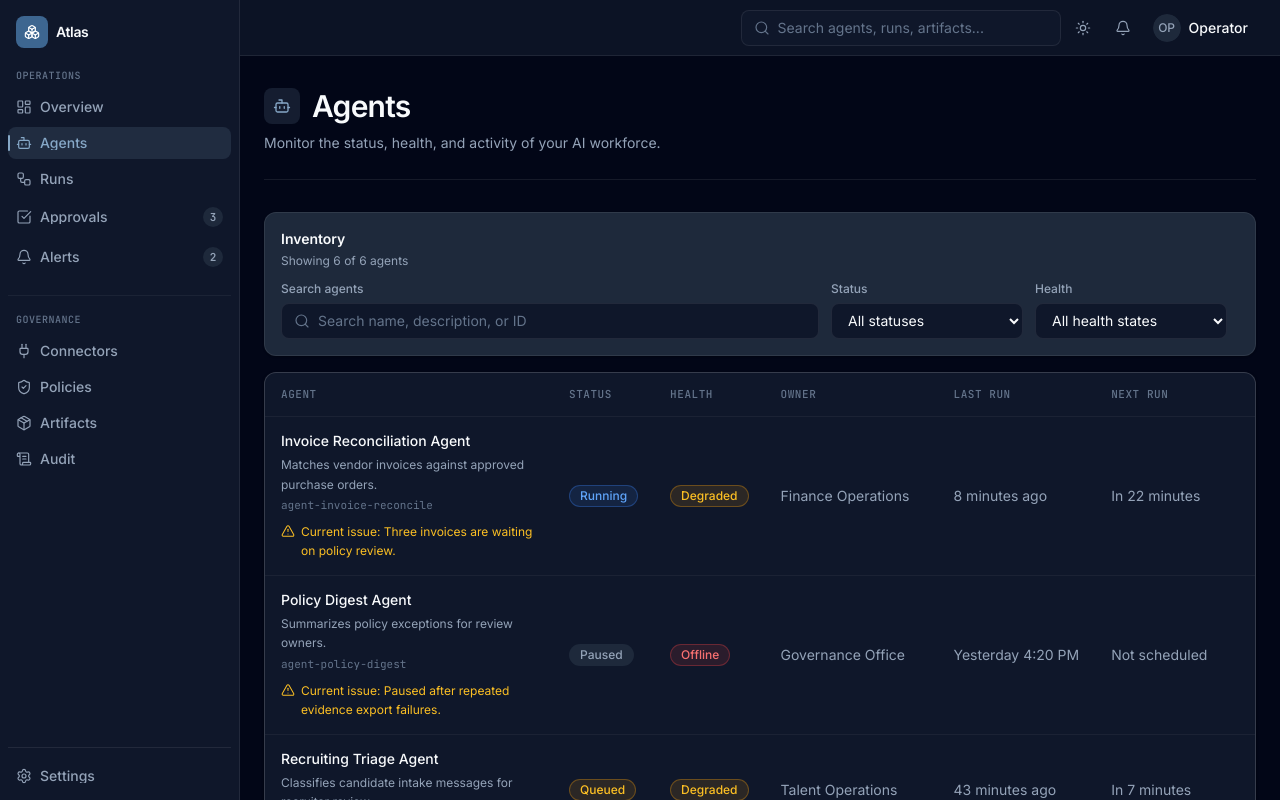
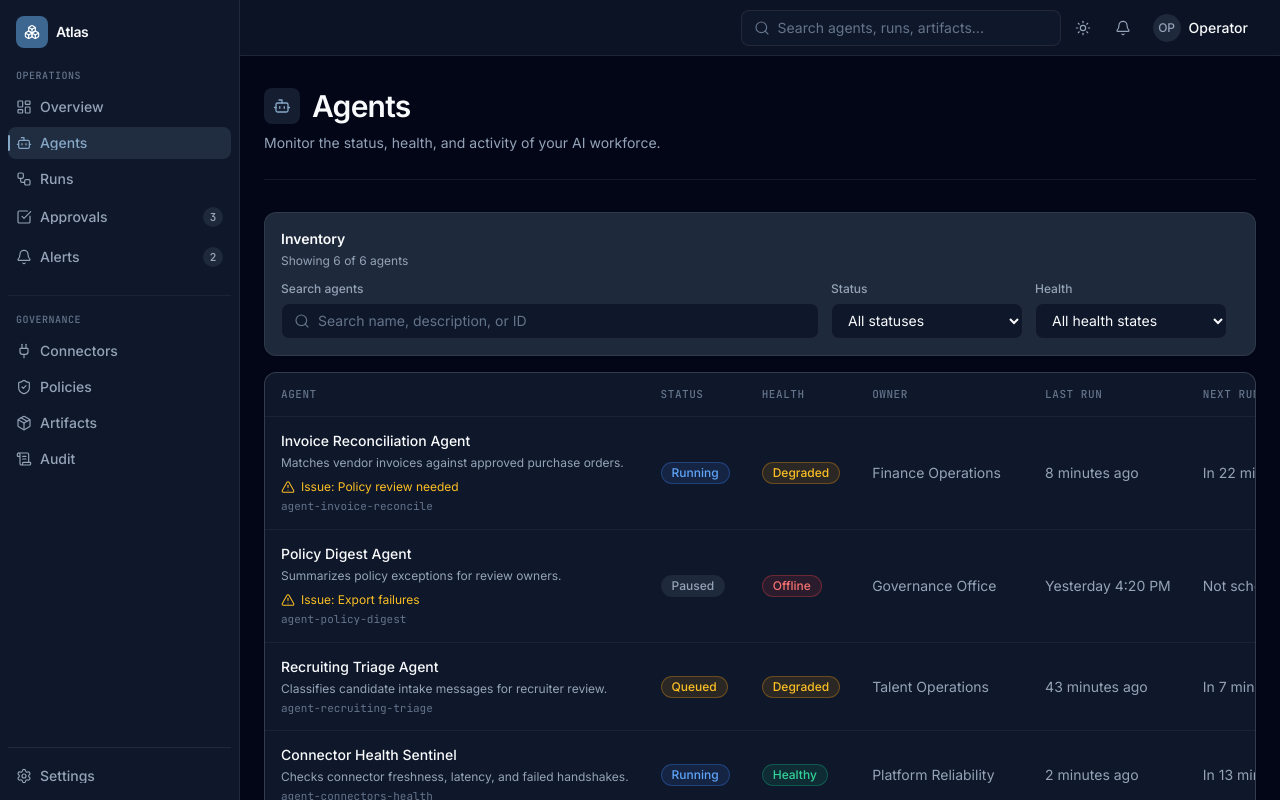
Before and after one commit to vasudevap/agent-control-center, a Next.js app in the folder apps/web/: page /agents in a window 1280 px wide. Shown: the top 800 px of the page. Built offline with nearby package versions, Linux system fonts and the light colour scheme.

Commit message:
Simplify agents inventory details

```diff
--- a/apps/web/src/app/(shell)/agents/agents-inventory.tsx
+++ b/apps/web/src/app/(shell)/agents/agents-inventory.tsx
@@ -35,6 +35,7 @@ export interface AgentRecord {
   nextRun: string;
   version: string;
   currentIssue?: string;
+  issueSummary?: string;
 }
 
 interface AgentsInventoryProps {
@@ -54,6 +55,7 @@ const MOCK_AGENTS: AgentRecord[] = [
     nextRun: "In 22 minutes",
     version: "v1.8.3",
     currentIssue: "Three invoices are waiting on policy review.",
+    issueSummary: "Policy review needed",
   },
   {
     id: "agent-calendar-briefing",
@@ -88,6 +90,7 @@ const MOCK_AGENTS: AgentRecord[] = [
     nextRun: "Not scheduled",
     version: "v0.9.5",
     currentIssue: "Paused after repeated evidence export failures.",
+    issueSummary: "Export failures",
   },
   {
     id: "agent-recruiting-triage",
@@ -211,6 +214,8 @@ function FieldPair({ label, value }: { label: string; value: React.ReactNode })
 }
 
 function AgentIdentity({ agent }: { agent: AgentRecord }) {
+  const issueLabel = agent.issueSummary ?? agent.currentIssue;
+
   return (
     <div className="flex min-w-0 flex-col gap-1">
       <Link
@@ -219,16 +224,16 @@ function AgentIdentity({ agent }: { agent: AgentRecord }) {
       >
         {agent.name}
       </Link>
-      <p className="max-w-xl whitespace-normal text-xs leading-relaxed text-foreground-secondary">
+      <p className="max-w-md truncate text-xs text-foreground-secondary">
         {agent.description}
       </p>
-      <p className="font-mono text-[11px] text-foreground-tertiary">{agent.id}</p>
-      {agent.currentIssue && (
-        <p className="mt-1 flex items-start gap-1.5 whitespace-normal text-xs leading-relaxed text-warning">
-          <AlertTriangle className="mt-0.5 size-3.5 shrink-0" aria-hidden="true" />
-          <span>Current issue: {agent.currentIssue}</span>
+      {issueLabel && (
+        <p className="mt-1 flex items-center gap-1.5 text-xs text-warning">
+          <AlertTriangle className="size-3.5 shrink-0" aria-hidden="true" />
+          <span className="truncate">Issue: {issueLabel}</span>
         </p>
       )}
+      <p className="font-mono text-[11px] text-foreground-tertiary">{agent.id}</p>
     </div>
   );
 }
@@ -246,7 +251,6 @@ function AgentsTable({ agents }: { agents: AgentRecord[] }) {
             <TableHead className="hidden lg:table-cell">Owner</TableHead>
             <TableHead>Last Run</TableHead>
             <TableHead>Next Run</TableHead>
-            <TableHead className="hidden lg:table-cell">Version</TableHead>
           </TableRow>
         </TableHeader>
         <TableBody>
@@ -266,9 +270,6 @@ function AgentsTable({ agents }: { agents: AgentRecord[] }) {
               </TableCell>
               <TableCell className="text-sm text-foreground-secondary">{agent.lastRun}</TableCell>
               <TableCell className="text-sm text-foreground-secondary">{agent.nextRun}</TableCell>
-              <TableCell className="hidden font-mono text-xs text-foreground-secondary lg:table-cell">
-                {agent.version}
-              </TableCell>
             </TableRow>
           ))}
         </TableBody>
@@ -295,9 +296,7 @@ function MobileAgentsList({ agents }: { agents: AgentRecord[] }) {
                     <h2 className="text-sm font-semibold text-foreground">{agent.name}</h2>
                     <p className="mt-1 font-mono text-[11px] text-foreground-tertiary">{agent.id}</p>
                   </div>
-                  <span className="font-mono text-xs text-foreground-secondary">{agent.version}</span>
                 </div>
-                <p className="text-xs leading-relaxed text-foreground-secondary">{agent.description}</p>
               </div>
 
               <dl className="grid grid-cols-2 gap-4">
@@ -313,9 +312,9 @@ function MobileAgentsList({ agents }: { agents: AgentRecord[] }) {
                 <FieldPair label="Next Run" value={agent.nextRun} />
               </dl>
 
-              {agent.currentIssue && (
+              {(agent.issueSummary ?? agent.currentIssue) && (
                 <div className="rounded-atlas-md border border-warning-border bg-warning-bg px-3 py-2 text-xs leading-relaxed text-warning">
-                  <span className="font-medium">Current issue:</span> {agent.currentIssue}
+                  <span className="font-medium">Issue:</span> {agent.issueSummary ?? agent.currentIssue}
                 </div>
               )}
             </CardContent>
```
Also changed, not shown: 8 other files (tests, documents, lock files or other folders).
